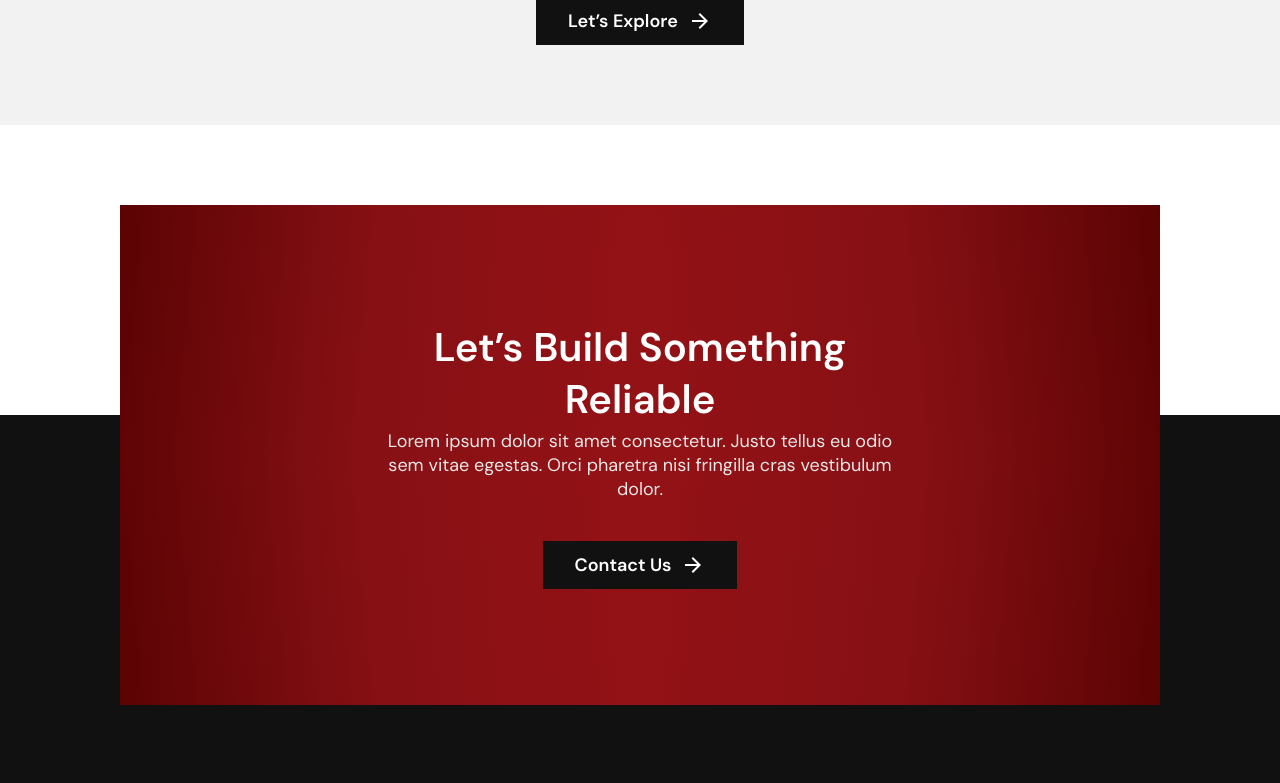
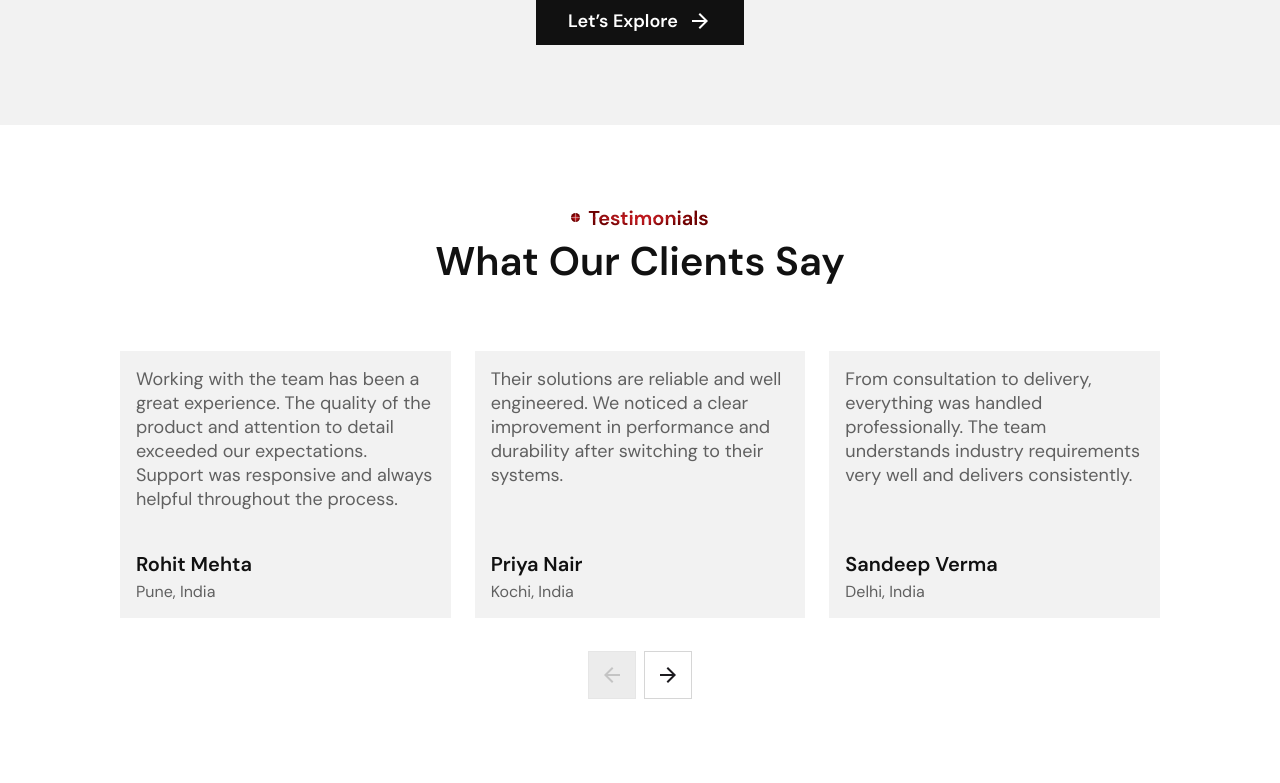
Before and after one commit to koiosengg/ISK-Innocrate-Auto, a React (Vite) app: page / in a window 1280 px wide. Shown: the part 5380-6163 px from the top of the page. Built offline with nearby package versions, Linux system fonts and the light colour scheme.

Commit message:
Testimony added

```diff
--- a/src/components/Home.jsx
+++ b/src/components/Home.jsx
@@ -17,7 +17,7 @@ function Home() {
       <Services />
       <Trailer />
       <ISK />
-      {/* <Testimony /> */}
+      <Testimony />
       <Contact />
     </>
   );
```
